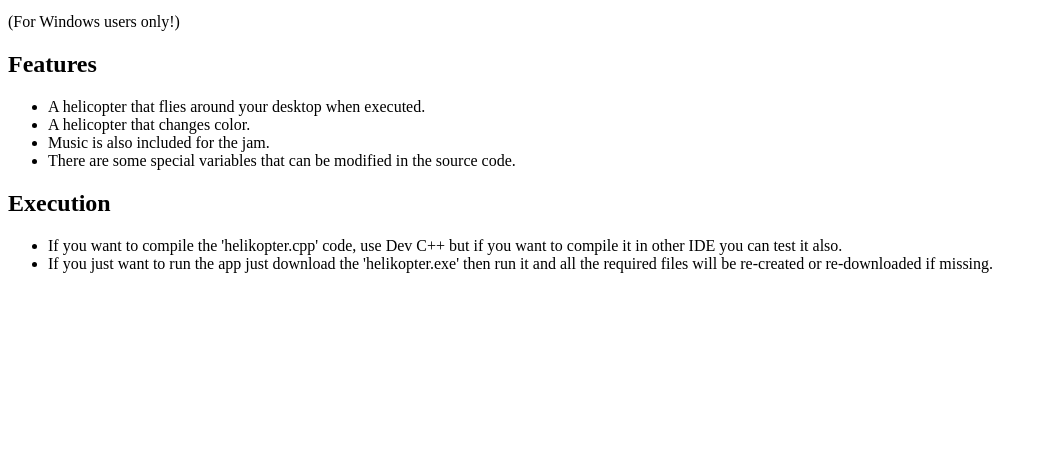
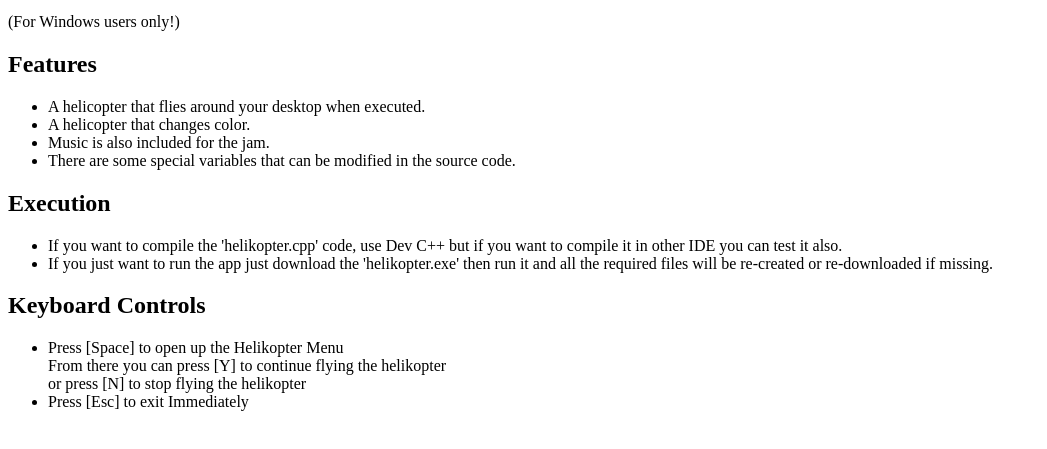
Before and after one commit to jerwinkdc/helikopter, a plain HTML site: page index.html in a window 1280 px wide. Shown: the part 101-550 px from the top of the page, without its empty margins (0-1047 px from the left). Drawn offline with Linux system fonts and the light colour scheme.

Commit message:
helikopter

```diff
--- a/index.html
+++ b/index.html
@@ -26,5 +26,12 @@
         <li>If you just want to run the app just download the 'helikopter.exe' then run it and all the required files will be re-created or re-downloaded if missing.</li>
     </ul>
 
+	<h2 id="keycon">Keyboard Controls</h2>
+    <ul>
+        <li>Press [Space] to open up the Helikopter Menu <br />From there you can press [Y] to continue flying the helikopter<br />or press [N] to stop flying the helikopter</li>
+        <li>Press [Esc] to exit Immediately</li>
+    </ul>
+
+
 </body>
 </html>
```
